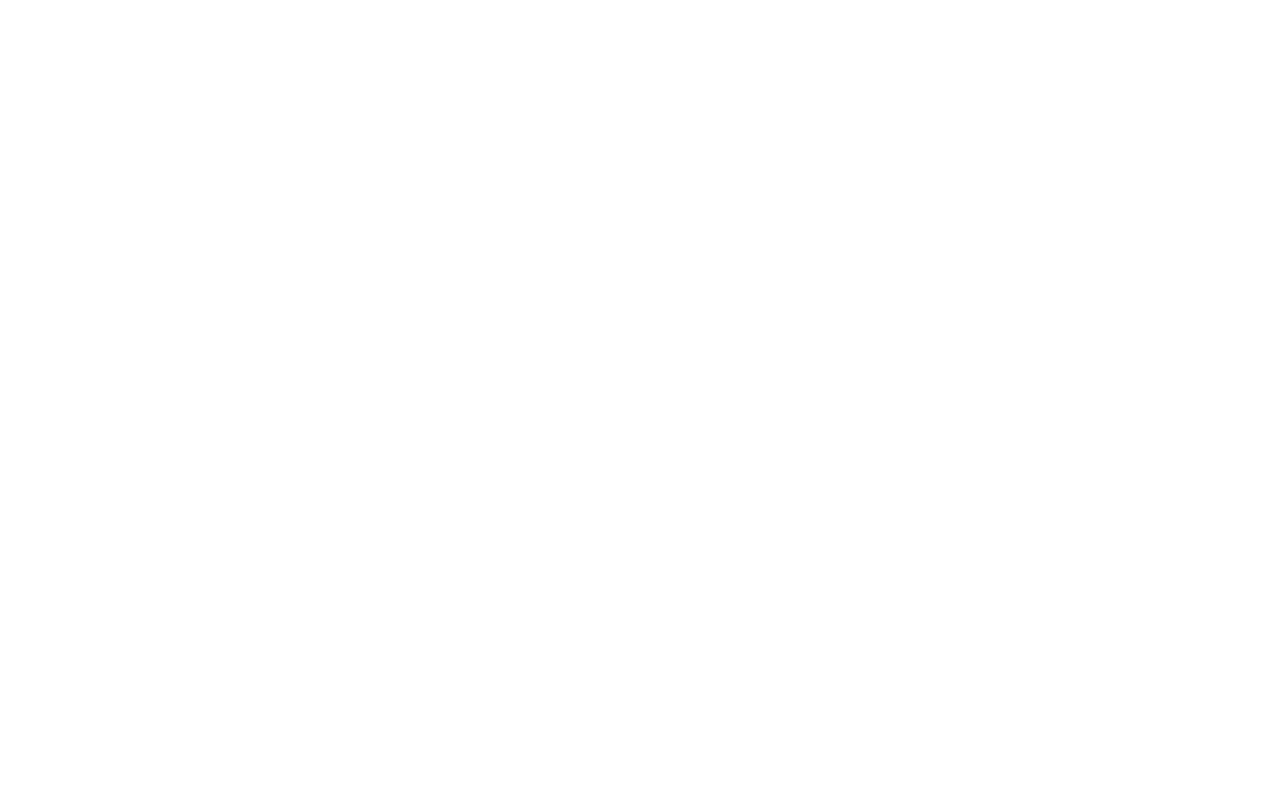
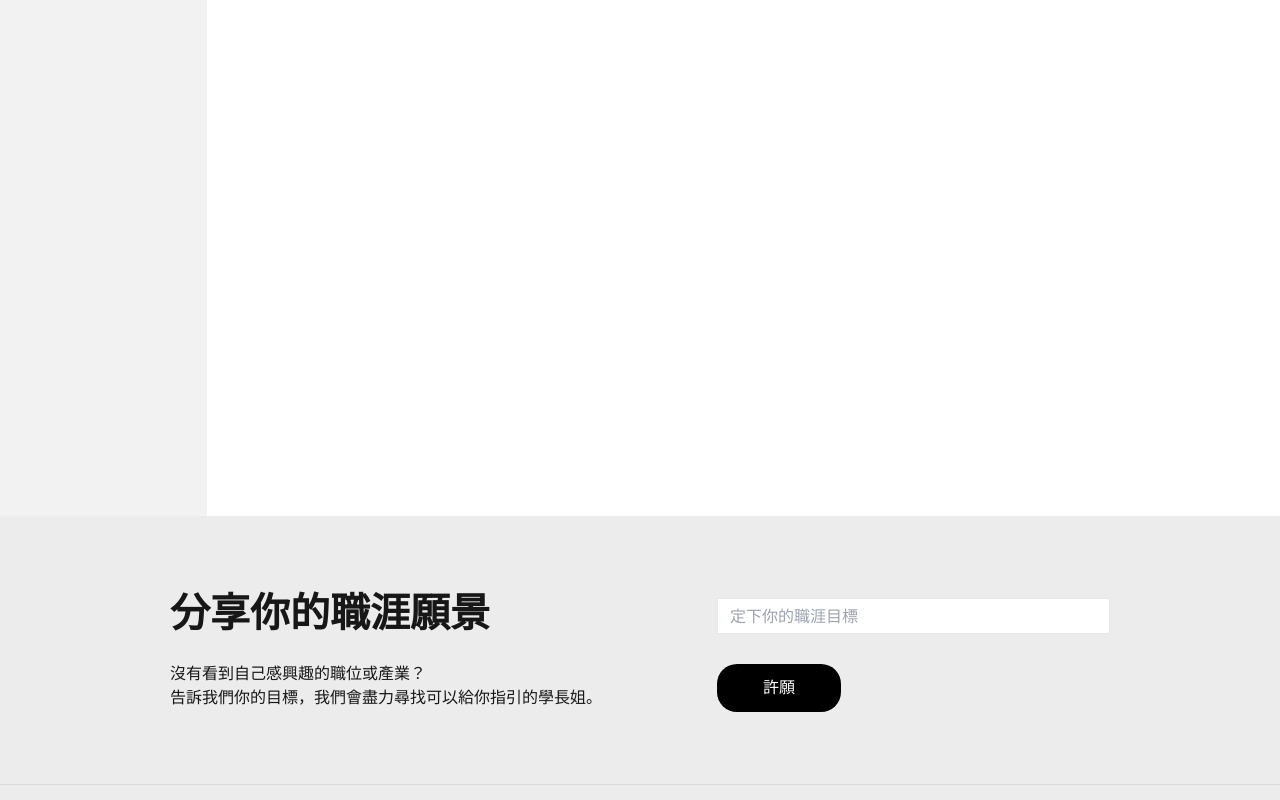
Before and after one commit to Sam-was-hereeee/career-nav, a Next.js app in the folder career-nav/: page /careerProfile in a window 1280 px wide. Shown: the part 1751-2551 px from the top of the page. Before the commit the page ends 800 px from the top, so only its background shows below. Built offline with nearby package versions, Linux system fonts and the light colour scheme.

Commit message:
profilePage-1

```diff
--- a/career-nav/app/careerProfile/page.tsx
+++ b/career-nav/app/careerProfile/page.tsx
@@ -1,6 +1,10 @@
 import React from "react";
 import NaviBar from "../component/NaviBar/NaviBar";
 import ExploreProfile from "../component/ExploreProfile/ExploreProfile";
+import SideBar from "../component/SideBar/SideBar";
+import WishBox from "../component/WishBox/WishBox";
+import Footer from "../component/Footer/Footer";
+import SearchResult from "../component/SearchResult/SearchResult";
 
 const CareerProfilePage = () => {
   return (
@@ -8,6 +12,12 @@ const CareerProfilePage = () => {
       <NaviBar currentPage={1} />
       <div className="w-full h-[100px] min-h-[100px]" />
       <ExploreProfile />
+      <div className="flex w-full h-[1850px]">
+        <SideBar />
+        <SearchResult />
+      </div>
+      <WishBox />
+      <Footer />
     </div>
   );
 };
--- /dev/null
+++ b/career-nav/app/component/SearchResult/ProfileResult/ProfileResult.tsx
@@ -0,0 +1,30 @@
+import test from "node:test";
+import React from "react";
+import Profile from "../../Profile/Profile";
+
+const ProfileResult = () => {
+  let test = [0, 1, 2];
+  return (
+    <div className="flex flex-col w-full px-[40px] py-[30px] gap-[40px] items-center">
+      <div className="flex flex-col w-full h-[82px] gap-[10px] text-center">
+        <h1 className="text-[40px]/[48px] font-bold">資訊軟體產業</h1>
+        <p className="text-base font-normal">共有 20 筆資料</p>
+      </div>
+      {test.map((profileBox, index) => (
+        <div key={index} className="flex w-[963px] h-[341px] gap-[40px]">
+          {test.map((profile, index) => (
+            <Profile
+              key={index}
+              profileImg="/avatarImgTest/justin.jpg"
+              name="中心哲"
+              career="忠心耿耿"
+              description="哈哈"
+            />
+          ))}
+        </div>
+      ))}
+    </div>
+  );
+};
+
+export default ProfileResult;
--- /dev/null
+++ b/career-nav/app/component/SearchResult/SearchResult.tsx
@@ -0,0 +1,12 @@
+import React from "react";
+import ProfileResult from "./ProfileResult/ProfileResult";
+
+const SearchResult = () => {
+  return (
+    <div className="flex flex-col w-full min-w-[1043px] h-[1850px]">
+      <ProfileResult />
+    </div>
+  );
+};
+
+export default SearchResult;
--- a/career-nav/app/component/SideBar/SideBar.tsx
+++ b/career-nav/app/component/SideBar/SideBar.tsx
@@ -1,7 +1,9 @@
 import React from "react";
 
 const SideBar = () => {
-  return <div>SideBar</div>;
+  return (
+    <div className="flex flex-col w-[237px] h-[1850px] px-[25px] py-[40px] gap-[19px] bg-black/5"></div>
+  );
 };
 
 export default SideBar;
```
Also changed, not shown: career-nav/app/component/SearchResult/ArticleResult/ArticleResult.tsx (added).
